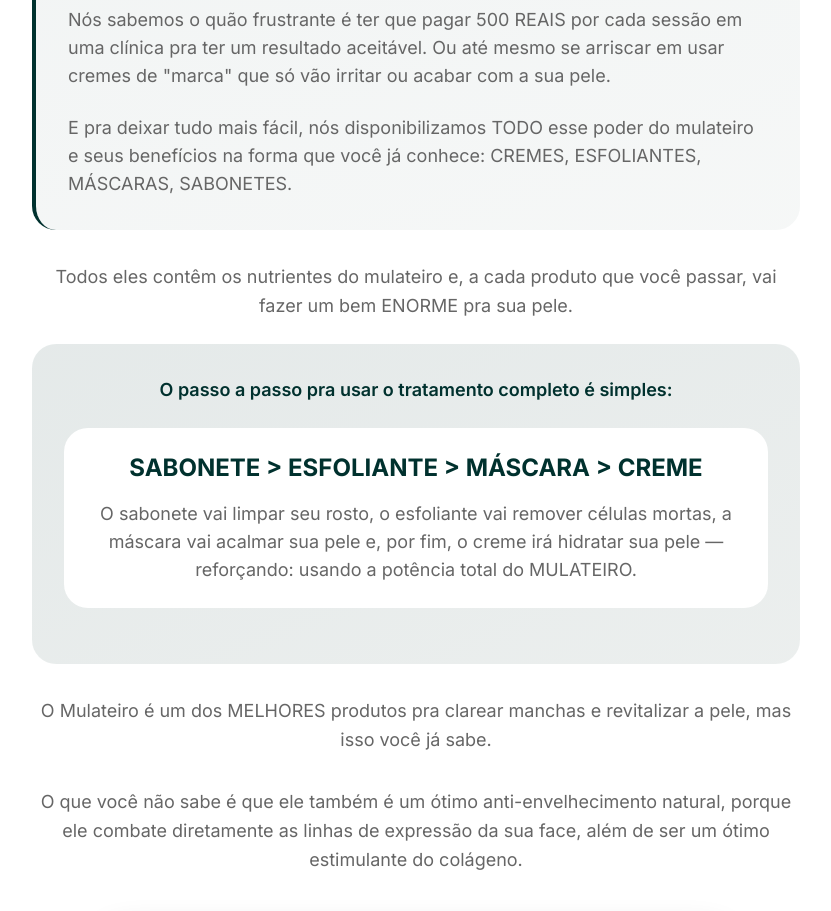
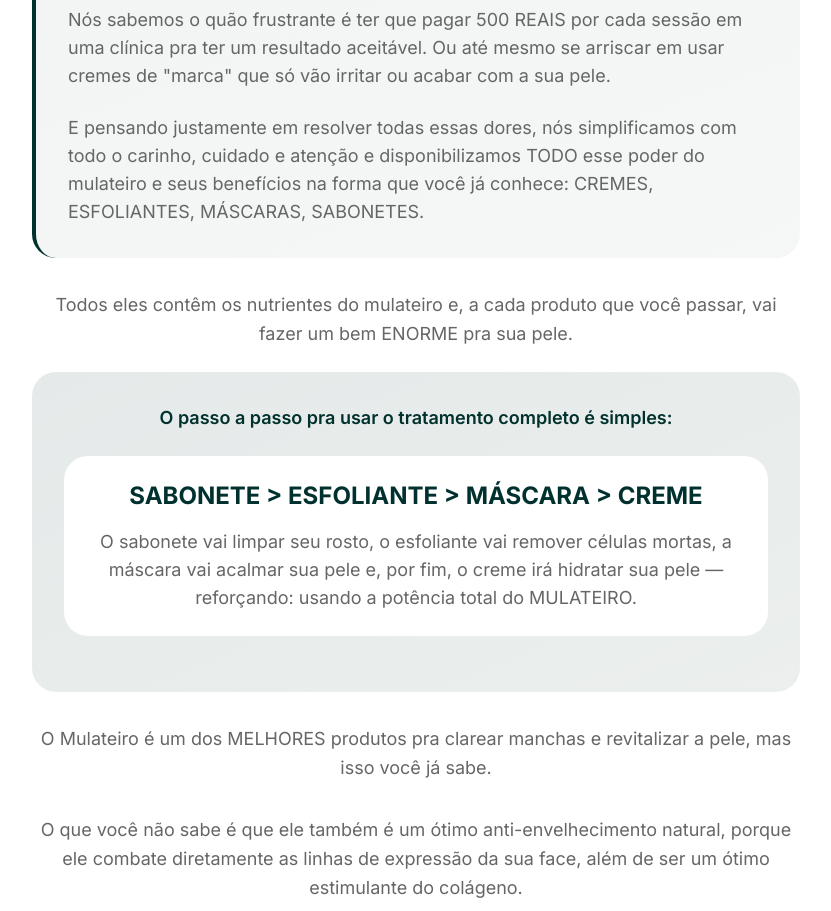
Before and after one commit to jhonataugusto/landing-page-kit-mulateiro, a React (Vite) app: page / in a window 1280 px wide. Shown: the part 2347-3258 px from the top of the page, without its empty margins (224-1055 px from the left). Built offline with nearby package versions, Linux system fonts and the light colour scheme.

Commit message:
fix: copy coesion?? (idk)  problems

```diff
--- a/src/sections/WhatIsKit.jsx
+++ b/src/sections/WhatIsKit.jsx
@@ -17,7 +17,7 @@ export default function WhatIsKit() {
                         Nós sabemos o quão frustrante é ter que pagar 500 REAIS por cada sessão em uma clínica pra ter um resultado aceitável. Ou até mesmo se arriscar em usar cremes de "marca" que só vão irritar ou acabar com a sua pele.
                     </p>
                     <p className="text-base md:text-lg text-textLight mb-0 leading-relaxed">
-                        E pra deixar tudo mais fácil, nós disponibilizamos TODO esse poder do mulateiro e seus benefícios na forma que você já conhece: CREMES, ESFOLIANTES, MÁSCARAS, SABONETES.
+                        E pensando justamente em resolver todas essas dores, nós simplificamos com todo o carinho, cuidado e atenção e disponibilizamos TODO esse poder do mulateiro e seus benefícios na forma que você já conhece: CREMES, ESFOLIANTES, MÁSCARAS, SABONETES.
                     </p>
                 </div>
 
```
